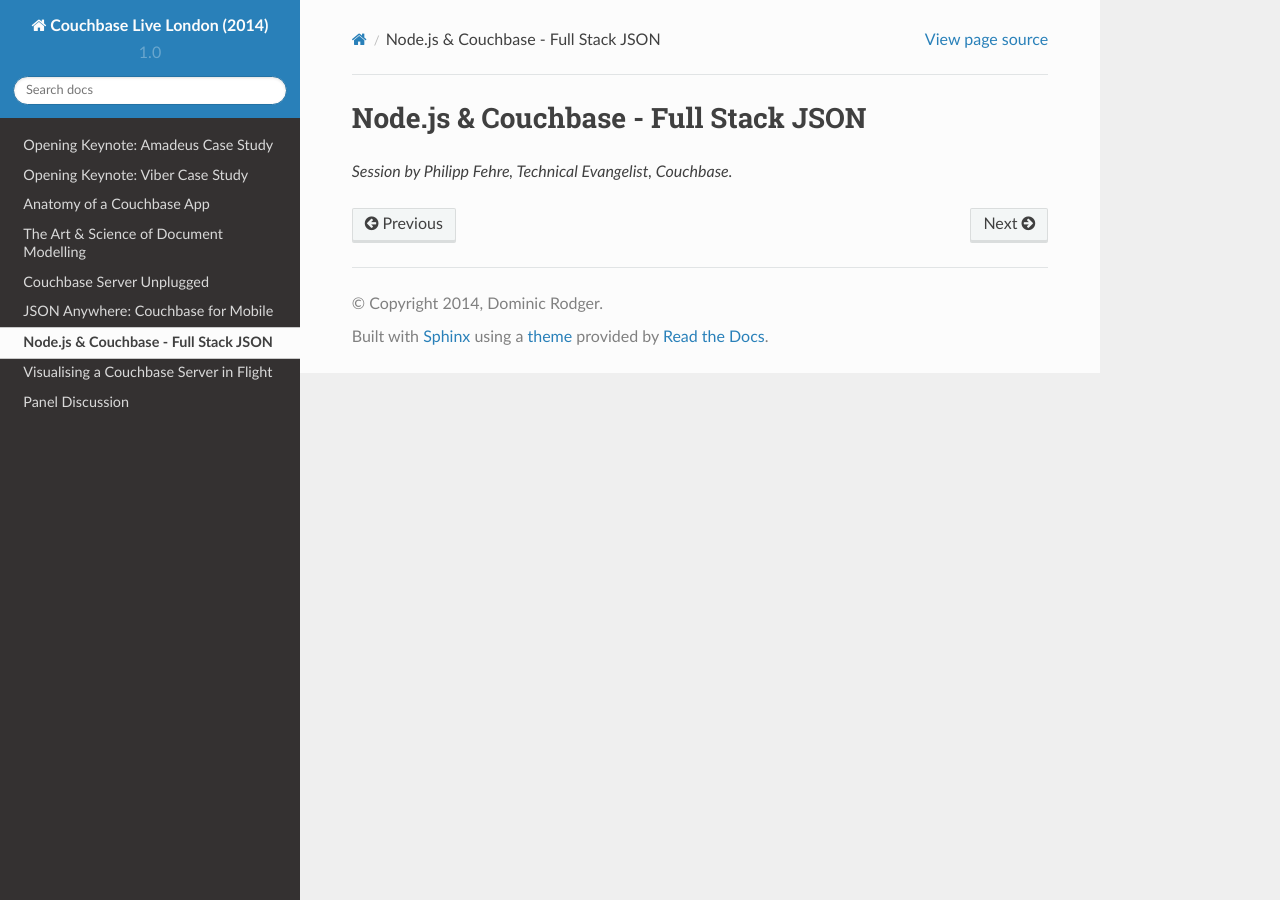
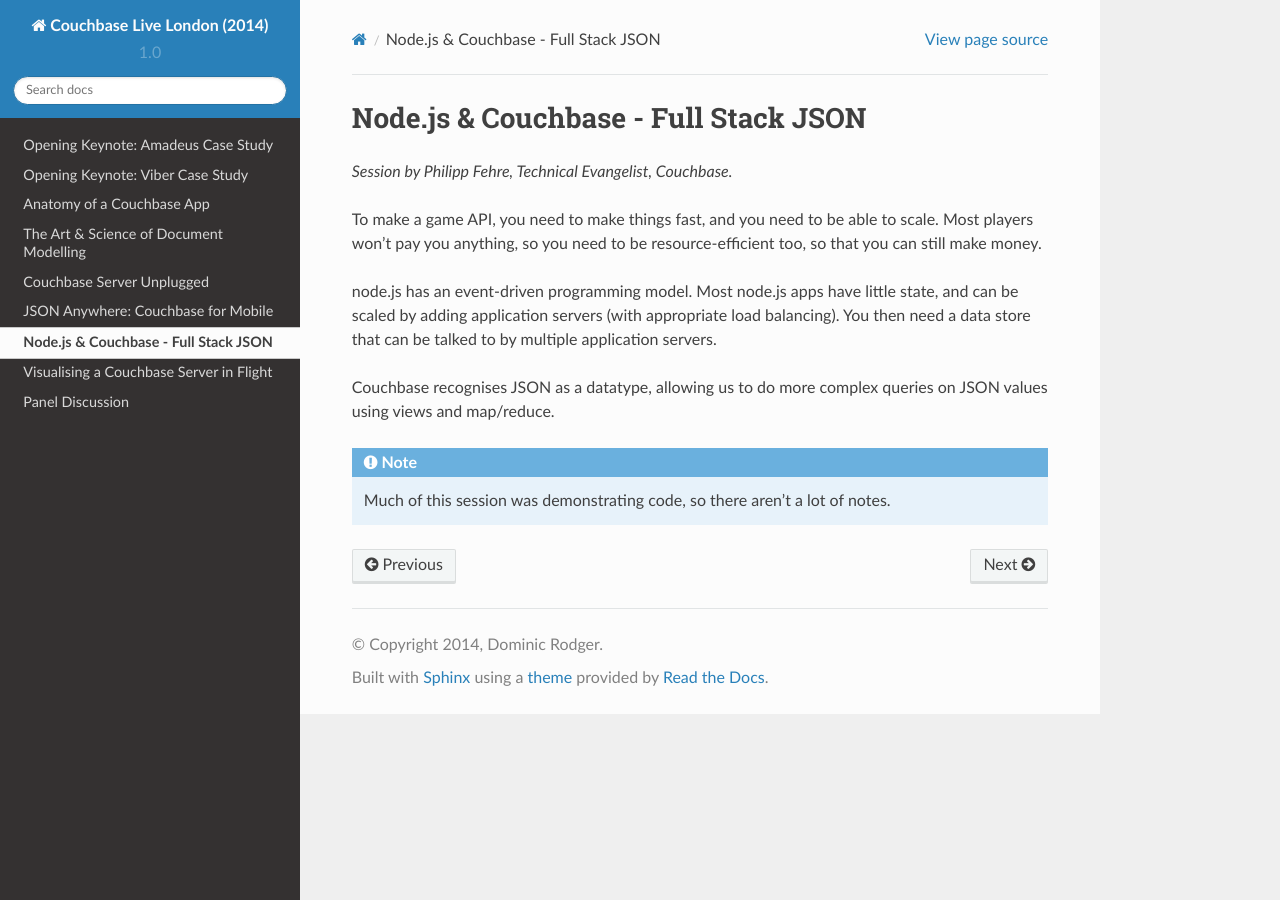
Before and after one commit to dominicrodger/couchbase-live-london-2014, a Sphinx documentation site: the page built from source/couchbase_node.rst, in a window 1280 px wide. Built offline with Sphinx 7.4.7 and the Read the Docs theme 2.0.0, drawn with Linux system fonts in a browser that asks for light colours.

Commit message:
Adding notes on node.js and Couchbase.

```diff
--- a/source/couchbase_node.rst
+++ b/source/couchbase_node.rst
@@ -2,3 +2,21 @@
 =====================================
 
 *Session by Philipp Fehre, Technical Evangelist, Couchbase.*
+
+To make a game API, you need to make things fast, and you need to be
+able to scale. Most players won't pay you anything, so you need to be
+resource-efficient too, so that you can still make money.
+
+node.js has an event-driven programming model. Most node.js apps have
+little state, and can be scaled by adding application servers (with
+appropriate load balancing). You then need a data store that can be
+talked to by multiple application servers.
+
+Couchbase recognises JSON as a datatype, allowing us to do more
+complex queries on JSON values using views and map/reduce.
+
+
+.. note::
+
+   Much of this session was demonstrating code, so there aren't a lot
+   of notes.
```
